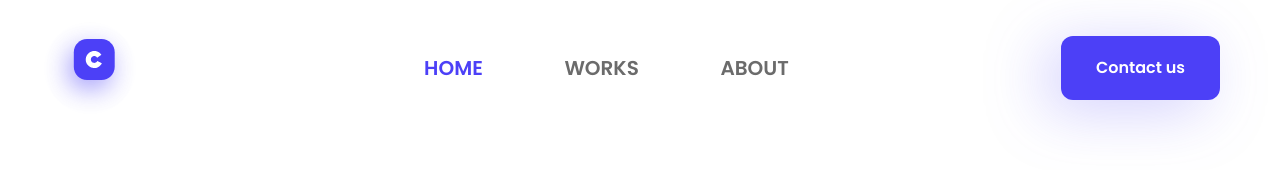
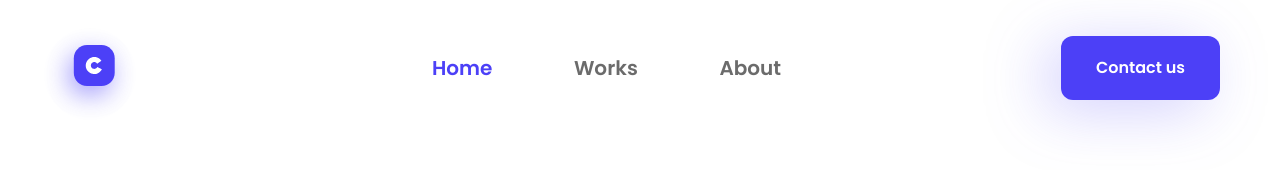
Before and after one commit to mohsin-mustafa/mohsin-creative-agency-web-app, a React (Create React App) app: page / in a window 1280 px wide. Shown: the top 170 px of the page. Built offline with nearby package versions, Linux system fonts and the light colour scheme.

Commit message:
remove border and navbar issue

```diff
--- a/src/components/footer/footer.js
+++ b/src/components/footer/footer.js
@@ -20,7 +20,7 @@ export default function Footer() {
             </Link>
 
             <div className='flex justify-center items-start  mt-[52px] mb-[68px]  '>
-                <ul className=" flex    text-[#ABAFC7] font-[Poppins] font-medium text-sm lg:text-[16px] lg:leading-6 hover:text-lg  ">
+                <ul className=" flex    text-[#ABAFC7] font-[Poppins] font-medium text-base lg:text-[16px] lg:leading-6 hover:text-lg  ">
                     <li>
                         <Link to="/" className="mr-4 hover:underline hover:text-[#FCE611]  md:mr-6 ">Home</Link>
                     </li>
--- a/src/components/navbar/navbar.js
+++ b/src/components/navbar/navbar.js
@@ -57,26 +57,26 @@ export default function Navbar() {
                         <img src={Logo}
                             alt=""
 
-                            className=" rounded-full -ml-4  " />
+                            className=" rounded-full -ml-4 mt-3 " />
                     </a>
 
 
                     <div>
                         <ul className="hidden md:flex items-center gap-[5.1rem] ">
-                            <li className="border-b border-transparent  uppercase hover:border-b hover:border-gray-300
-                            text-[#4C40F7] font-[Poppins] font-semibold text-[20px] leading-7  hover:text-[#FCE611] duration-500">
+                            <li className="border-b border-transparent   hover:border-b hover:border-gray-300
+                            text-[#4C40F7] font-[Poppins] font-semibold xl:text-[20px] leading-7  hover:text-[#FCE611] duration-500">
 
                                 <Link to="/">Home</Link>
                             </li>
 
-                            <li className="border-b border-transparent  uppercase hover:border-b hover:border-gray-300
-                            text-[#6B6B6B] font-[Poppins] font-semibold text-[20px] leading-7 hover:text-[#FCE611] duration-500">
+                            <li className="border-b border-transparent   hover:border-b hover:border-gray-300
+                            text-[#6B6B6B] font-[Poppins] font-semibold xl:text-[20px] leading-7 hover:text-[#FCE611] duration-500">
 
                                 <Link to="/works">Works</Link>
                             </li>
 
-                            <li className="border-b border-transparent  uppercase hover:border-b hover:border-gray-300
-                            text-[#6B6B6B] font-[Poppins] font-semibold text-[20px] leading-7 hover:text-[#FCE611] duration-500">
+                            <li className="border-b border-transparent   hover:border-b hover:border-gray-300
+                            text-[#6B6B6B] font-[Poppins] font-semibold xl:text-[20px] leading-7 hover:text-[#FCE611] duration-500">
 
                                 <Link to="/about">About</Link>
                             </li>
--- a/src/modules/landingPage/customerSection/CustomerSatisfaction.js
+++ b/src/modules/landingPage/customerSection/CustomerSatisfaction.js
@@ -12,7 +12,7 @@ export default function CustomerSatisfaction() {
                 {/* <div className='flex flex-wrap    gap-10     '> */}
 
                 <div className='flex gap-x-10 sm:flex-nowrap flex-wrap  max-w-[580px] justify-center mx-auto'>
-                    <div className='sm:mt-10 mt-0 border'>
+                    <div className='sm:mt-10 mt-0 '>
 
                         <div className='cursor-pointer mt-[56px] mb-[40px] py-3 sm:py-0 mx-auto md:mx-0 w-[270px] h-auto sm:h-[300px] bg-[#FFFFFF] rounded-[20px]   shadow-[#4C40F7] hover:shadow-custom-box-shadow-customer '>
                             <p className='sm:pt-[72px]  text-[#4C40F7] font-[Poppins] font-semibold  text-[56px] leading-[72px] tracking-[-0.4px] '>70K+</p>
@@ -28,7 +28,7 @@ export default function CustomerSatisfaction() {
 
 
                     </div>
-                    <div className='sm:mt-10 mt-0 border' >
+                    <div className='sm:mt-10 mt-0 ' >
                     <div className='mt-10 md:mt-0 cursor-pointer mb-[40px] py-3 sm:py-0 mx-auto md:mx-0 w-[270px] h-auto sm:h-[300px]  bg-[#FFFFFF]  hover:text-teal-100 rounded-[20px]  shadow-[#4C40F7] hover:shadow-custom-box-shadow-customer   '>
                             <p className='sm:pt-[72px] text-[#FF6800] font-[Poppins] font-semibold  text-[56px] leading-[72px] tracking-[-0.4px]' >100+</p>
                             <p className='mt-4  mx-auto  max-w-[214px]   text-[#111029] font-[Poppins] font-normal  text-xs sm:text-[18px] leading-8  '> Projects we have completed</p>
```
